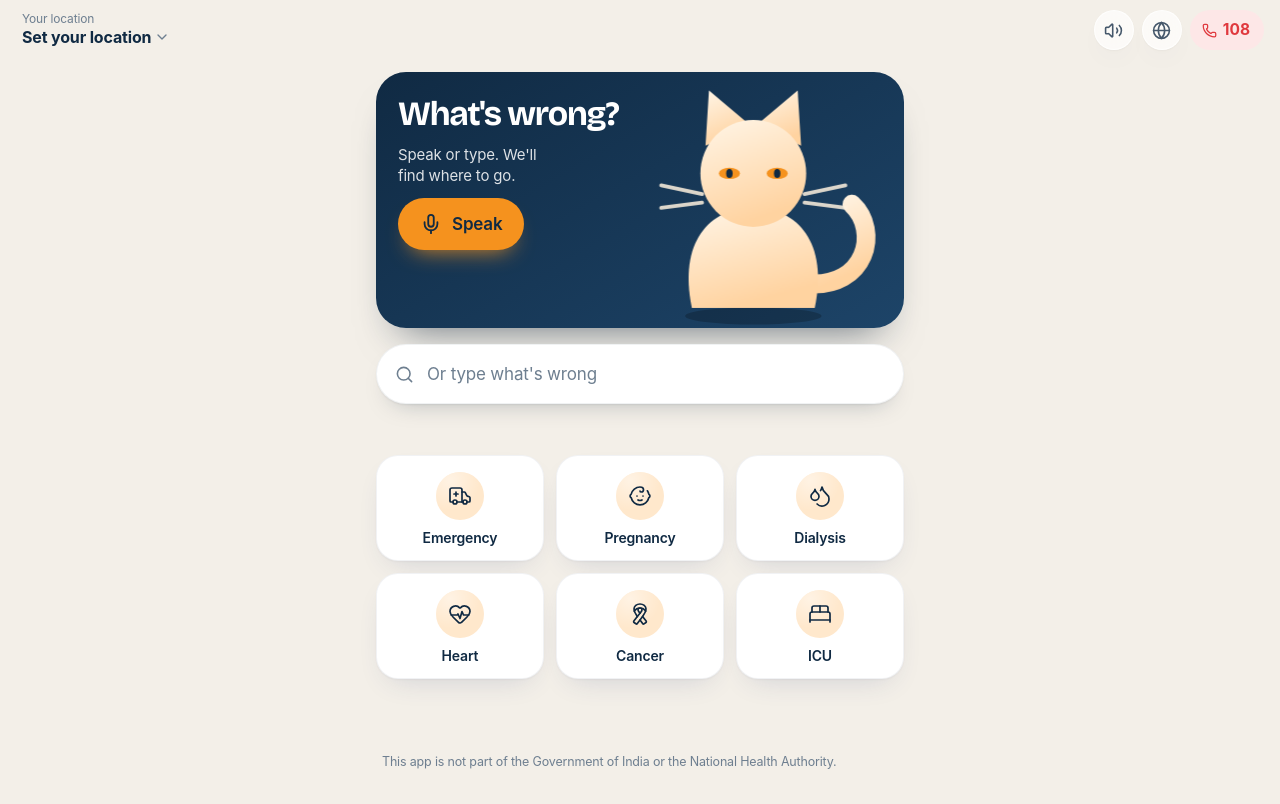
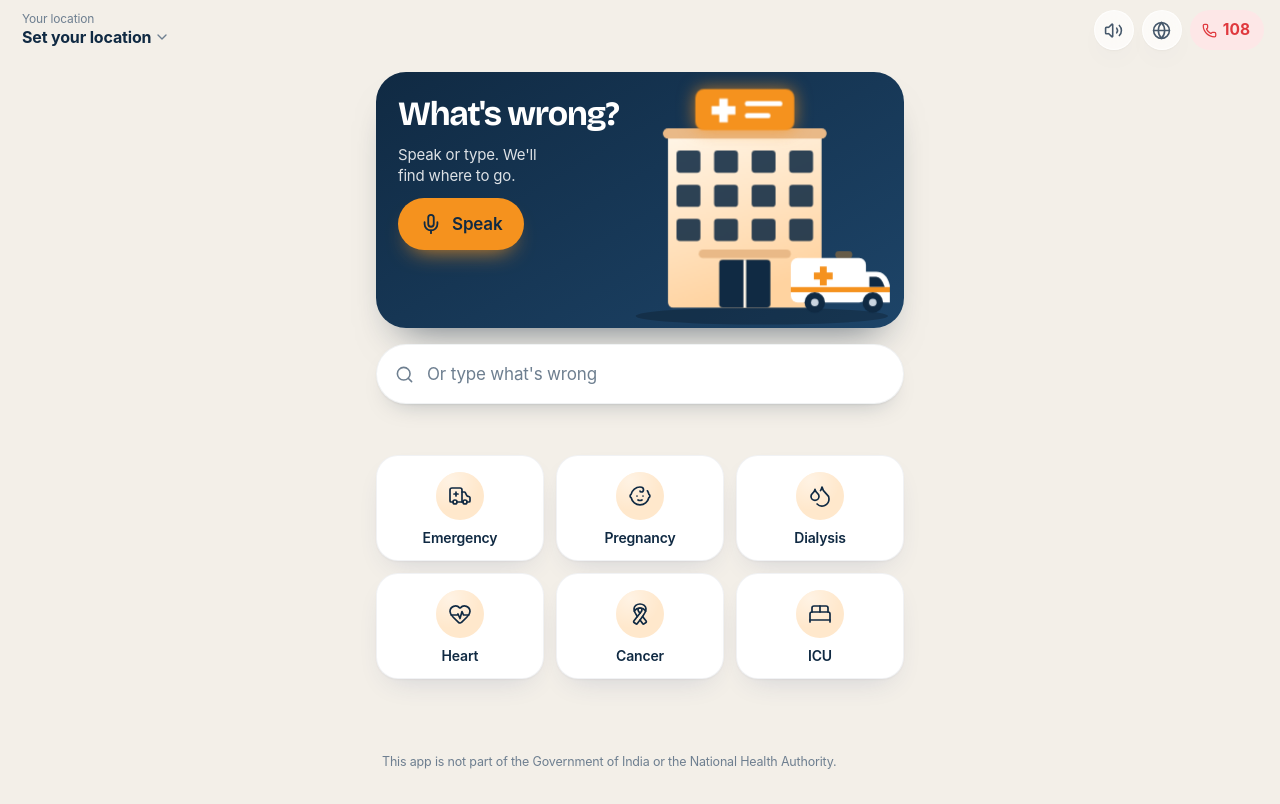
Before and after one commit to manasvialam/Databricks_hackathon, a Next.js app in the folder web/: page / in a window 1280 px wide. Built offline with nearby package versions, Linux system fonts and the light colour scheme.

Commit message:
Web: replace the cat with a hospital block and ambulance as the home guide

```diff
--- a/web/app/globals.css
+++ b/web/app/globals.css
@@ -647,31 +647,34 @@ h1, h2, h3, p, blockquote { margin: 0; }
 .locbtn-v { white-space: nowrap; } .locbtn-v > span { max-width: 100%; }
 @media (max-width: 360px) { .tb-group { gap: 6px; } .topbar .icon-btn { width: 36px; height: 36px; } .sos { height: 36px; padding: 0 10px 0 9px; font-size: 14px; } .locbtn-v { font-size: 15px; } .topbar { gap: 6px; } }
 
-/* ---- the cat: a silhouette. One gradient-filled shape; only the eyes, whiskers and (when speaking) the mouth are drawn on it ---- */
-.cat { width: 100%; height: 100%; display: block; overflow: visible; }
-.hero-figure .cat { position: absolute; inset: 0; }
-.ct-shadow { fill: rgba(0, 0, 0, 0.22); }
-.ct-tail { fill: none; stroke-width: 11; stroke-linecap: round; }
-.ct-iris { fill: #f5921e; } .ct-pupil { fill: #102a43; }
-.ct-eye { transform-box: fill-box; transform-origin: center; transition: transform 0.4s var(--spring); }
-.ct-whisk { fill: none; stroke: #fff3e0; stroke-width: 2.2; stroke-linecap: round; opacity: 0.85; }
-.ct-mouth { transform-box: fill-box; transform-origin: 50% 0; opacity: 0; } .cat[data-mood="speaking"] .ct-mouth { opacity: 1; } .ct-mouth ellipse { fill: #102a43; }
-.ct-happy { opacity: 0; transition: opacity 0.2s ease; } .ct-happy path { fill: none; stroke: #f5921e; stroke-width: 5; stroke-linecap: round; }
-.ct-dots circle { fill: #ffe8cc; opacity: 0; } .ct-arc { fill: none; stroke: #ffe8cc; stroke-width: 4.5; stroke-linecap: round; opacity: 0; } .ct-sweat { fill: #9fd8ff; opacity: 0; }
-.cat [data-p="head"] { transform-box: view-box; transform-origin: 80px 92px; } .cat [data-p="tail"] { transform-box: view-box; transform-origin: 112px 126px; }
-.cat [data-p="earL"] { transform-box: view-box; transform-origin: 66px 42px; } .cat [data-p="earR"] { transform-box: view-box; transform-origin: 94px 42px; }
-.cat [data-p="eyes"], .cat [data-p="arc"] { transform-box: fill-box; transform-origin: center; }
-.ct-all { transform-box: view-box; transform-origin: 80px 140px; animation: ctbob 3.4s ease-in-out infinite; }
-@keyframes ctbob { 0%, 100% { transform: translateY(0) scaleY(1); } 50% { transform: translateY(-2px) scaleY(1.012); } }
-@keyframes cthop { 0%, 100% { transform: translateY(0); } 40% { transform: translateY(-14px); } }
-.cat[data-mood="happy"] .ct-all { animation: cthop 0.55s ease 2; }
-.cat[data-mood="listening"] .ct-arc { opacity: 0.5; } .cat[data-mood="listening"] .ct-eye { transform: scale(1.14); }
-.cat[data-mood="thinking"] .ct-dots circle { animation: ctthink 1.3s ease-in-out infinite; } .cat[data-mood="thinking"] .ct-eye-r { transform: scaleY(0.78); }
-.cat[data-mood="thinking"] .ct-dots circle:nth-child(2) { animation-delay: 0.18s; } .cat[data-mood="thinking"] .ct-dots circle:nth-child(3) { animation-delay: 0.36s; }
-.cat[data-mood="happy"] [data-p="eyes"] { opacity: 0; } .cat[data-mood="happy"] .ct-happy { opacity: 1; }
-.cat[data-mood="concerned"] .ct-eye-l { transform: rotate(-16deg) scaleY(0.85); } .cat[data-mood="concerned"] .ct-eye-r { transform: rotate(16deg) scaleY(0.85); } .cat[data-mood="concerned"] .ct-sweat { opacity: 1; }
-@keyframes ctthink { 0%, 100% { opacity: 0.2; transform: translateY(0); } 40% { opacity: 1; transform: translateY(-4px); } }
-@media (prefers-reduced-motion: reduce) { .ct-all, .ct-dots circle { animation: none !important; } }
+/* ---- the guide: a simple hospital. Cream building, orange cross badge, navy windows; moods change the glow, not the shape ---- */
+.hosp { width: 100%; height: 100%; display: block; overflow: visible; }
+.hero-figure .hosp { position: absolute; inset: 0; }
+.hs-shadow { fill: rgba(0, 0, 0, 0.22); }
+.hs-body { fill: #fff; } .hs-doorline { stroke: #fff6e8; stroke-width: 1.6; } .hs-wheel { fill: #102a43; } .hs-hub { fill: #cbd5e1; }
+.hs-amb { animation: hsamb 3.6s ease-in-out infinite; transform-box: fill-box; }
+@keyframes hsamb { 0%, 100% { transform: translateY(0); } 50% { transform: translateY(-1px); } }
+.hs-roof { fill: #e9b987; } .hs-win { fill: #102a43; opacity: 0.88; transition: fill 0.3s ease, opacity 0.3s ease; } .hs-door { fill: #102a43; }
+.hs-badge { fill: #f5921e; } .hs-plus { fill: #fff; } .hs-cross { transform-box: fill-box; transform-origin: center; }
+.hs-beacon rect { fill: #f5921e; opacity: 0.35; }
+.hs-arc { fill: none; stroke: #ffe8cc; stroke-width: 4.5; stroke-linecap: round; opacity: 0; } .hosp [data-p="arc"] { transform-box: fill-box; transform-origin: center; }
+.hs-dots circle { fill: #ffe8cc; opacity: 0; }
+.hs-all { transform-box: view-box; transform-origin: 85px 140px; animation: hsbob 3.6s ease-in-out infinite; }
+.hs-cross { animation: hsbreathe 3.6s ease-in-out infinite; }
+@keyframes hsbob { 0%, 100% { transform: translateY(0); } 50% { transform: translateY(-2px); } }
+@keyframes hsbreathe { 0%, 100% { filter: none; } 50% { filter: drop-shadow(0 0 5px rgba(245, 146, 30, 0.7)); } }
+@keyframes hshop { 0%, 100% { transform: translateY(0); } 40% { transform: translateY(-14px); } }
+@keyframes hslit { 0%, 100% { fill: #102a43; opacity: 0.88; } 40% { fill: #ffb454; opacity: 1; } }
+@keyframes hsthink { 0%, 100% { opacity: 0.2; transform: translateY(0); } 40% { opacity: 1; transform: translateY(-4px); } }
+@keyframes hsflash { 0%, 100% { opacity: 0.15; } 50% { opacity: 1; } }
+.hosp[data-mood="happy"] .hs-all { animation: hshop 0.55s ease 2; }
+.hosp[data-mood="listening"] .hs-win { fill: #ffb454; opacity: 1; } .hosp[data-mood="listening"] .hs-arc { opacity: 0.5; }
+.hosp[data-mood="thinking"] .hs-win { animation: hslit 1.4s ease-in-out infinite; } .hosp[data-mood="thinking"] .hs-dots circle { animation: hsthink 1.3s ease-in-out infinite; }
+.hosp[data-mood="thinking"] .hs-dots circle:nth-child(2) { animation-delay: 0.18s; } .hosp[data-mood="thinking"] .hs-dots circle:nth-child(3) { animation-delay: 0.36s; }
+.hosp[data-mood="speaking"] .hs-cross { animation: none; filter: drop-shadow(0 0 7px rgba(245, 146, 30, 0.85)); }
+.hosp[data-mood="happy"] .hs-cross { filter: drop-shadow(0 0 8px rgba(245, 146, 30, 0.9)); animation: none; }
+.hosp[data-mood="concerned"] .hs-badge { fill: #e5484d; } .hosp[data-mood="concerned"] .hs-beacon rect { animation: hsflash 0.9s ease-in-out infinite; } .hosp[data-mood="concerned"] .hs-cross { animation: none; }
+@media (prefers-reduced-motion: reduce) { .hs-all, .hs-cross, .hs-win, .hs-dots circle, .hs-beacon rect, .hs-amb { animation: none !important; } }
 
 /* ---- one palette everywhere: orange is the action, navy is the frame ---- */
 .btn-primary { background: var(--accent); color: var(--ink); box-shadow: 0 12px 22px -12px rgba(245, 146, 30, 0.85); }
--- a/web/components/Helper.tsx
+++ b/web/components/Helper.tsx
@@ -7,94 +7,83 @@ export type Mood = "idle" | "listening" | "thinking" | "speaking" | "happy" | "c
 const clamp = (x: number, a: number, b: number) => Math.min(b, Math.max(a, x));
 
 /**
- * The guide is a silhouette cat: one solid cream shape (round head, two triangle ears, a teardrop body, a curled tail) with nothing drawn on it but
- * two glowing orange eyes with slit pupils, a few whisker strokes outside the outline, and a tiny mouth that opens when it speaks. Moods: the tail
- * sways when idle and wags when pleased, the head tilts, the ears perk and sound arcs appear when listening, the eyes look up with dots when thinking,
- * the eyes close into happy arcs when pleased, and the ears go flat with slanted eyes and a sweat drop when worried. One loop drives continuous motion; switches (eyes, brows, dots) come from `data-mood` in CSS.
+ * The guide is a simple hospital: one cream building with two low wings, an orange cross badge on top, a grid of windows and an arched door.
+ * Moods: idle - the cross breathes; listening - windows light up and sound arcs swell with the mic; thinking - the windows light in turn;
+ * speaking - the cross pulses with each spoken word; happy - the building hops and the cross glows; concerned - the cross turns red and a beacon flashes.
+ * One loop drives the continuous parts (mic arcs, word pulse); the rest is CSS from `data-mood`.
  */
-function useCatMotion(mood: Mood, root: React.RefObject<SVGSVGElement | null>) {
+function useHospitalMotion(mood: Mood, root: React.RefObject<SVGSVGElement | null>) {
   const mic = useMicLevel(mood === "listening");
   useEffect(() => {
     const svg = root.current;
     if (!svg) return;
-    const one = (p: string) => svg.querySelector<SVGElement>(`[data-p="${p}"]`);
-    const head = one("head"), tail = one("tail"), earL = one("earL"), earR = one("earR"), mouth = one("mouth"), eyes = one("eyes"), look = one("look");
+    const cross = svg.querySelector<SVGElement>('[data-p="cross"]');
     const arcs = Array.from(svg.querySelectorAll<SVGElement>('[data-p="arc"]'));
     const reduce = window.matchMedia?.("(prefers-reduced-motion: reduce)").matches;
-    let raf = 0, kick = 0, lv = 0, tilt = 0, tailR = 0, eL = 0, eR = 0, lx = 0, ly = 0, nextBlink = performance.now() + 2200, blinkAt = -1e9;
-    const ptr = { x: 0, y: 0 };
+    let raf = 0, kick = 0, lv = 0;
     const t0 = performance.now();
     const onPulse = () => { kick = 1; };
-    const onMove = (e: PointerEvent) => {
-      const r = svg.getBoundingClientRect();
-      ptr.x = clamp((e.clientX - (r.left + r.width * 0.5)) / (window.innerWidth * 0.5), -1, 1);
-      ptr.y = clamp((e.clientY - (r.top + r.height * 0.4)) / (window.innerHeight * 0.5), -1, 1);
-    };
     window.addEventListener("voice-pulse", onPulse);
-    window.addEventListener("pointermove", onMove, { passive: true });
     const frame = (now: number) => {
       const t = (now - t0) / 1000;
-      let tt = ptr.x * 5, tl = Math.sin(t * 1.3) * 7, ea = 0, eb = 0, px = ptr.x * 3, py = ptr.y * 2.4;
-      if (mood === "listening") { tt = -9; tl = Math.sin(t * 2) * 4; ea = -6; eb = 6; px = 0; py = 0; }
-      else if (mood === "thinking") { tt = 7; tl = Math.sin(t * 0.9) * 10 + 6; px = 3.4; py = -3.4; }
-      else if (mood === "speaking") { tt = Math.sin(t * 2.2) * 2.6 + kick * 3; tl = Math.sin(t * 3) * 6; px = 0; py = 0; }
-      else if (mood === "happy") { tt = -4; tl = Math.sin(t * 13) * 20; px = 0; py = 0; }
-      else if (mood === "concerned") { tt = 6; tl = -4; ea = 26; eb = -26; px = 0; py = 2; }
-      tilt += (tt - tilt) * 0.1; tailR += (tl - tailR) * 0.15; eL += (ea - eL) * 0.15; eR += (eb - eR) * 0.15; lx += (px - lx) * 0.12; ly += (py - ly) * 0.12; kick *= 0.88;
       if (!reduce) {
-        head && (head.style.transform = `rotate(${tilt.toFixed(2)}deg)`);
-        tail && (tail.style.transform = `rotate(${tailR.toFixed(2)}deg)`);
-        earL && (earL.style.transform = `rotate(${eL.toFixed(2)}deg)`); earR && (earR.style.transform = `rotate(${eR.toFixed(2)}deg)`);
-        look && (look.style.transform = `translate(${lx.toFixed(2)}px, ${ly.toFixed(2)}px)`);
-        if (now > nextBlink) { blinkAt = now; nextBlink = now + 2400 + Math.random() * 3400; }
-        const bp = (now - blinkAt) / 150, blink = bp >= 0 && bp < 1 ? Math.sin(bp * Math.PI) : 0;
-        eyes && (eyes.style.transform = `scaleY(${(1 - 0.92 * blink).toFixed(3)})`);
-        mouth && (mouth.style.transform = `scaleY(${mood === "speaking" ? clamp(0.25 + 0.45 * (0.5 + 0.5 * Math.sin(t * 9.5)) + 0.5 * kick, 0.15, 1).toFixed(3) : 0.01})`);
+        if (mood === "speaking") cross && (cross.style.transform = `scale(${(1 + 0.1 * (0.5 + 0.5 * Math.sin(t * 8)) + 0.16 * kick).toFixed(3)})`);
+        else cross && cross.style.removeProperty("transform");
         if (mood === "listening") {
           const target = (mic.current != null ? mic.current : 0.25) + 0.12 * (0.5 + 0.5 * Math.sin(t * 3.1));
           lv += (target - lv) * 0.3;
           arcs.forEach((a, i) => { a.style.transform = `scale(${(1 + lv * (0.16 + i * 0.1)).toFixed(3)})`; a.style.opacity = String(clamp(0.4 + lv * 0.9 - i * 0.15, 0.15, 1).toFixed(2)); });
         }
+        kick *= 0.88;
       }
       raf = requestAnimationFrame(frame);
     };
     raf = requestAnimationFrame(frame);
     return () => {
-      cancelAnimationFrame(raf); window.removeEventListener("voice-pulse", onPulse); window.removeEventListener("pointermove", onMove);
-      [head, tail, earL, earR, mouth, eyes, look, ...arcs].forEach((n) => { n?.style.removeProperty("transform"); n?.style.removeProperty("opacity"); });
+      cancelAnimationFrame(raf); window.removeEventListener("voice-pulse", onPulse);
+      [cross, ...arcs].forEach((n) => { n?.style.removeProperty("transform"); n?.style.removeProperty("opacity"); });
     };
   }, [mood, root, mic]);
 }
 
+/** Window grid of a typical multi-storey Indian hospital block. */
+const WINDOWS: [number, number][] = [48, 68, 88].flatMap((y) => [35, 57, 79, 101].map((x) => [x, y] as [number, number]));
+
 export function HelperFace({ mood }: { mood: Mood }) {
   const ref = useRef<SVGSVGElement>(null);
   const id = useId().replace(/[^a-zA-Z0-9]/g, "");
-  useCatMotion(mood, ref);
-  const fill = `url(#c${id})`;
+  useHospitalMotion(mood, ref);
+  const fill = `url(#h${id})`;
   return (
-    <svg ref={ref} className="cat" data-mood={mood} viewBox="0 0 170 150" preserveAspectRatio="xMidYMax meet" aria-hidden focusable="false">
-      <defs><linearGradient id={`c${id}`} x1="0" y1="0" x2="0.35" y2="1"><stop offset="0" stopColor="#fff6e8" /><stop offset="1" stopColor="#ffd3a0" /></linearGradient></defs>
-      <ellipse className="ct-shadow" cx="80" cy="143" rx="40" ry="5" />
-      <g className="ct-all">
-        <g data-p="tail"><path className="ct-tail" stroke={fill} d="M112 126 C146 126 152 92 134 78" /></g>
-        <path fill={fill} d="M44 140 C36 102 54 82 80 82 C106 82 124 102 116 140 Z" />
-        <g data-p="head">
-          <g data-p="earL"><polygon fill={fill} points="52,46 54,14 78,34" /></g>
-          <g data-p="earR"><polygon fill={fill} points="108,46 106,14 82,34" /></g>
-          <circle fill={fill} cx="80" cy="62" r="31" />
-          <g data-p="look">
-            <g data-p="eyes" className="ct-eyes">
-              <g className="ct-eye ct-eye-l"><ellipse className="ct-iris" cx="66" cy="62" rx="6.2" ry="8" /><ellipse className="ct-pupil" cx="66" cy="62" rx="1.9" ry="6.4" /></g>
-              <g className="ct-eye ct-eye-r"><ellipse className="ct-iris" cx="94" cy="62" rx="6.2" ry="8" /><ellipse className="ct-pupil" cx="94" cy="62" rx="1.9" ry="6.4" /></g>
-            </g>
-          </g>
-          <g className="ct-happy"><path d="M58 65 Q66 53 74 65" /><path d="M86 65 Q94 53 102 65" /></g>
-          <g data-p="mouth" className="ct-mouth"><ellipse cx="80" cy="82" rx="5" ry="4.4" /></g>
-          <path className="ct-whisk" d="M50 74 L26 69 M50 79 L26 82 M110 74 L134 69 M110 79 L134 82" />
-          <g className="ct-dots"><circle cx="116" cy="30" r="3.6" /><circle cx="126" cy="18" r="4.8" /><circle cx="138" cy="4" r="6" /></g>
-          <path className="ct-sweat" d="M108 40 Q113 48 108 52 Q103 48 108 40 Z" />
+    <svg ref={ref} className="hosp" data-mood={mood} viewBox="0 0 170 150" preserveAspectRatio="xMidYMax meet" aria-hidden focusable="false">
+      <defs><linearGradient id={`h${id}`} x1="0" y1="0" x2="0.3" y2="1"><stop offset="0" stopColor="#fff6e8" /><stop offset="1" stopColor="#ffd3a0" /></linearGradient></defs>
+      <ellipse className="hs-shadow" cx="85" cy="143" rx="74" ry="5" />
+      <g className="hs-all">
+        <rect fill={fill} x="30" y="38" width="90" height="102" rx="3" />
+        <rect className="hs-roof" x="27" y="35" width="96" height="6" rx="3" />
+        <g data-p="cross" className="hs-cross">
+          <rect className="hs-badge" x="46" y="12" width="58" height="24" rx="5" />
+          <path className="hs-plus" d="M60 17.5 H65 V22 H69.5 V27 H65 V31.5 H60 V27 H55.5 V22 H60 Z" />
+          <rect className="hs-plus" x="75" y="19" width="22" height="3" rx="1.5" /><rect className="hs-plus" x="75" y="26" width="15" height="3" rx="1.5" />
         </g>
-        <g className="ct-arcs"><path data-p="arc" className="ct-arc" d="M134 40 Q144 62 134 84" /><path data-p="arc" className="ct-arc" d="M148 30 Q162 62 148 94" /></g>
+        {WINDOWS.map(([x, y], i) => <rect key={i} className="hs-win" style={{ animationDelay: `${(i % 4) * 0.14 + Math.floor(i / 4) * 0.14}s` }} x={x} y={y} width="14" height="13" rx="2" />)}
+        <rect className="hs-roof" x="48" y="106" width="54" height="5" rx="2.5" />
+        <rect className="hs-door" x="60" y="112" width="30" height="28" rx="2" /><path className="hs-doorline" d="M75 112 V140" />
+        <g className="hs-amb">
+          <rect className="hs-body" x="102" y="112" width="44" height="26" rx="4" />
+          <path className="hs-body" d="M144 120 H152 Q158 120 160 128 V138 H144 Z" />
+          <path className="hs-door" d="M148 123 H152 Q155 123 157 129 H148 Z" />
+          <rect className="hs-badge" x="102" y="129" width="58" height="3" />
+          <path className="hs-badge" d="M119 117 h4 v3.5 h3.5 v4 h-3.5 v3.5 h-4 v-3.5 h-3.5 v-4 h3.5 Z" />
+          <g className="hs-beacon"><rect x="128" y="108" width="10" height="4" rx="2" /></g>
+          <circle className="hs-wheel" cx="116" cy="138" r="6" /><circle className="hs-wheel" cx="150" cy="138" r="6" />
+          <circle className="hs-hub" cx="116" cy="138" r="2.2" /><circle className="hs-hub" cx="150" cy="138" r="2.2" />
+        </g>
+        <g className="hs-arcs">
+          <path data-p="arc" className="hs-arc" d="M18 56 Q8 84 18 112" /><path data-p="arc" className="hs-arc" d="M4 44 Q-12 84 4 124" />
+          <path data-p="arc" className="hs-arc" d="M152 44 Q168 66 152 88" /><path data-p="arc" className="hs-arc" d="M164 34 Q184 66 164 98" />
+        </g>
+        <g className="hs-dots"><circle cx="124" cy="26" r="3.4" /><circle cx="134" cy="14" r="4.6" /><circle cx="146" cy="2" r="5.8" /></g>
       </g>
     </svg>
   );
```
Also changed, not shown: 2 other files (tests, documents, lock files or other folders).
